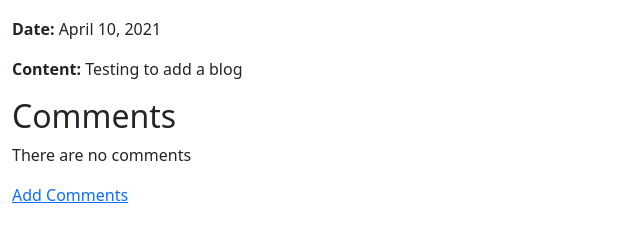
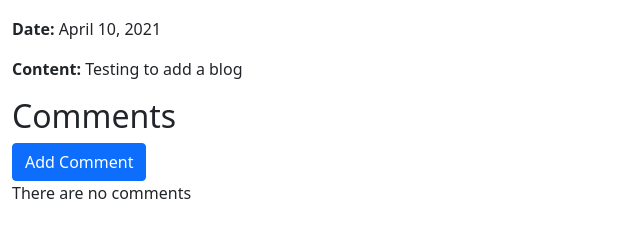
Before and after one commit to rahul-20-mangal/django-mini-blog, a Django app: page /blog/blog/7 in a window 1280 px wide. Shown: the part 149-391 px from the top of the page, without its empty margins (0-640 px from the left). Run offline with Django 3.2, Linux system fonts and the light colour scheme; data comes from the database, SQL or seed files in the repository; both versions use the stored data as it was after the commit.

Commit message:
Add functionality of Edit/Delete my own comments

```diff
--- a/blog/templates/blog/blog_detail.html
+++ b/blog/templates/blog/blog_detail.html
@@ -9,19 +9,30 @@
     <p><strong>Content:</strong> {{ blog.content }}</p>
 
     <h2>Comments</h2>
+
+    <a href="{% url 'add-comment' pk=blog.pk %}"><button class="btn btn-primary">Add Comment</button></a>
+
     {% if blog.comment_set.all.count == 0 %}
-    <p>There are no comments</p>
+        <p>There are no comments</p>
     {% else %}
     <ul>
         {% for comment in blog.comment_set.all %}
-        <li>{{ comment.user }}--{{ comment.date_time}}--{{ comment.description }}</li>
+
+        <b>{{ comment.user }}</b> &nbsp {{ comment.date_time}}
+
+        <div class="d-grid gap-2 d-md-flex justify-content-md-end">
+            {% if comment.user == request.user %}
+                <a href="{% url 'edit-comment' pk=comment.pk %}"><button class="btn btn-warning">Edit</button></a>
+                <a href="{% url 'delete-comment' pk=comment.pk %}"><button class="btn btn-danger">Delete</button></a>
+            {% endif %}
+        </div>
+        <p>{{ comment.description }}</p>
+        <hr>
         {% endfor %}
     </ul>
 
     {%endif%}
 
-    <a href="{% url 'add-comment' pk=blog.pk %}">Add Comments</a>
-
 </div>
 
 {% endblock %}
--- a/blog/urls.py
+++ b/blog/urls.py
@@ -8,6 +8,8 @@ urlpatterns = [
     path('blog/<int:pk>', views.BlogDetailView.as_view(), name='blog-detail'),
     path('bloggers/', views.BloggerListView.as_view(), name='bloggers'),
     path('blogger/<int:pk>', views.BloggerDetailView.as_view(), name='blogger-detail'),
-    path('addcomment/<int:pk>/',views.add_comment, name='add-comment'),
+    path('add_comment/<int:pk>/',views.add_comment, name='add-comment'),
+    path('edit_comment/<int:pk>/',views.edit_comment, name='edit-comment'),
+    path('delete_comment/<int:pk>/',views.delete_comment, name='delete-comment'),
     path('create-blog/', views.create_blog, name='create-blog'),
 ]
--- a/blog/views.py
+++ b/blog/views.py
@@ -1,6 +1,6 @@
 from django.shortcuts import render, redirect, get_object_or_404
 from django.http import HttpResponse
-from blog.models import Blog, Blogger
+from blog.models import Blog, Blogger, Comment
 from django.views import generic
 from django.urls import reverse
 from django.contrib.auth.decorators import login_required
@@ -69,6 +69,31 @@ def add_comment(request, pk):
     return render(request, 'blog/add_comment.html', {'form': form})
 
 @login_required
+def edit_comment(request, pk):
+    comment = get_object_or_404(Comment, pk=pk)
+
+    form = CommentForm(request.POST or None, instance=comment)
+
+    if form.is_valid():
+        comment = form.save(commit=False)
+        comment.save()
+
+        return redirect('blog-detail', pk=comment.blog.pk)
+
+    context = {
+        "form":form
+    }
+    return render(request, 'blog/edit_comment.html', context)
+
+@login_required
+def delete_comment(request, pk):
+    comment = get_object_or_404(Comment, pk=pk)
+    blog_id = comment.blog.pk
+    comment.delete()
+
+    return redirect('blog-detail', pk=blog_id)
+
+@login_required
 def create_blog(request):
     if request.method == 'POST':
         form = BlogForm(request.POST)
```
Also changed, not shown: blog/templates/blog/edit_comment.html (added, +14 -0 lines), db.sqlite3.
